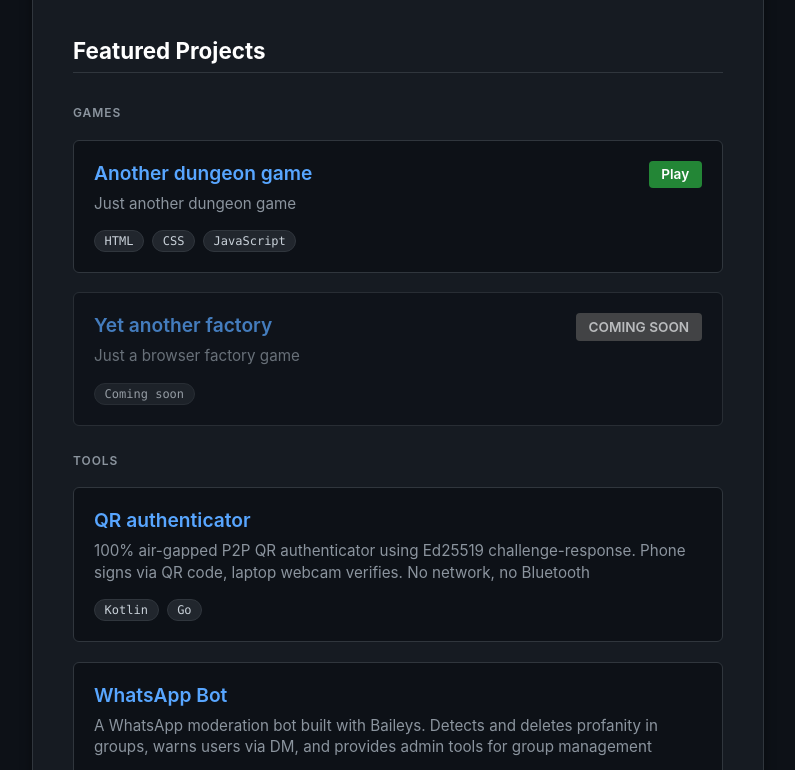
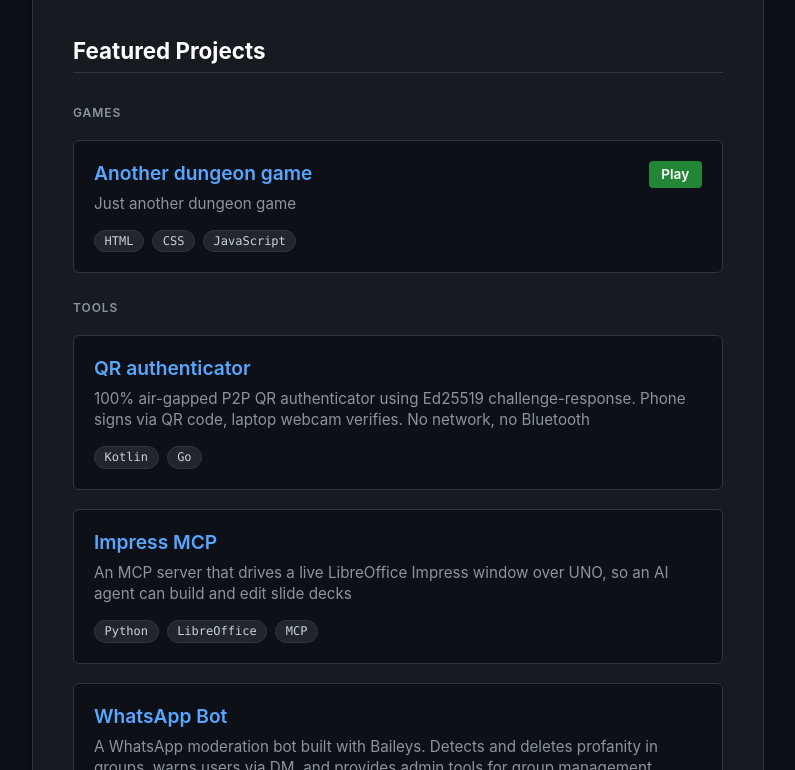
Before and after one commit to martinsuii/martinsuii.github.io, a plain HTML site: page index.html in a window 1280 px wide. Shown: the part 181-951 px from the top of the page, without its empty margins (242-1037 px from the left). Drawn offline with Linux system fonts and the light colour scheme.

Commit message:
Add impress-mcp, drop coming-soon card, add source comment

```diff
--- a/index.html
+++ b/index.html
@@ -1,4 +1,5 @@
 <!DOCTYPE html>
+<!-- Why you here? -->
 <html lang="en">
 <head>
     <meta charset="UTF-8">
@@ -139,16 +140,6 @@
             background-color: var(--play-btn-hover);
         }
 
-        .coming-soon {
-            opacity: 0.7;
-            cursor: pointer;
-        }
-
-        .coming-soon-btn,
-        .coming-soon-btn:hover {
-            background-color: #555555;
-        }
-
         .project-desc {
             color: #8b949e;
             font-size: 0.95rem;
@@ -208,17 +199,6 @@
                     <a href="https://martinsuii.github.io/another-dungeon-game" target="_blank" class="play-btn" id="play-btn">Play</a>
                 </div>
 
-                <div class="project-card coming-soon" id="coming-soon-card">
-                    <div class="project-title-container">
-                        <div class="project-title">Yet another factory</div>
-                    </div>
-                    <span class="play-btn coming-soon-btn">COMING SOON</span>
-                    <div class="project-desc">Just a browser factory game</div>
-                    <div class="tags">
-                        <span class="tag">Coming soon</span>
-                    </div>
-                </div>
-
                 <div class="category-label">Tools</div>
                 <a href="https://github.com/martinsuii/qr-auth" target="_blank" class="project-card">
                     <div class="project-title-container">
@@ -228,6 +208,18 @@
                     <div class="tags">
                         <span class="tag">Kotlin</span>
                         <span class="tag">Go</span>
+                    </div>
+                </a>
+
+                <a href="https://github.com/martinsuii/impress-mcp" target="_blank" class="project-card">
+                    <div class="project-title-container">
+                        <div class="project-title">Impress MCP</div>
+                    </div>
+                    <div class="project-desc">An MCP server that drives a live LibreOffice Impress window over UNO, so an AI agent can build and edit slide decks</div>
+                    <div class="tags">
+                        <span class="tag">Python</span>
+                        <span class="tag">LibreOffice</span>
+                        <span class="tag">MCP</span>
                     </div>
                 </a>
 
@@ -253,10 +245,6 @@
     document.getElementById('very-important-notice-text').addEventListener('click', function() {
         document.getElementById('play-btn').href = 'https://martinsuii.github.io/another-dungeon-game?easter=egg';
     });
-
-    document.getElementById('coming-soon-card').addEventListener('click', function() {
-        alert('Coming out soon...');
-    });
 </script>
 </body>
 </html>
```
